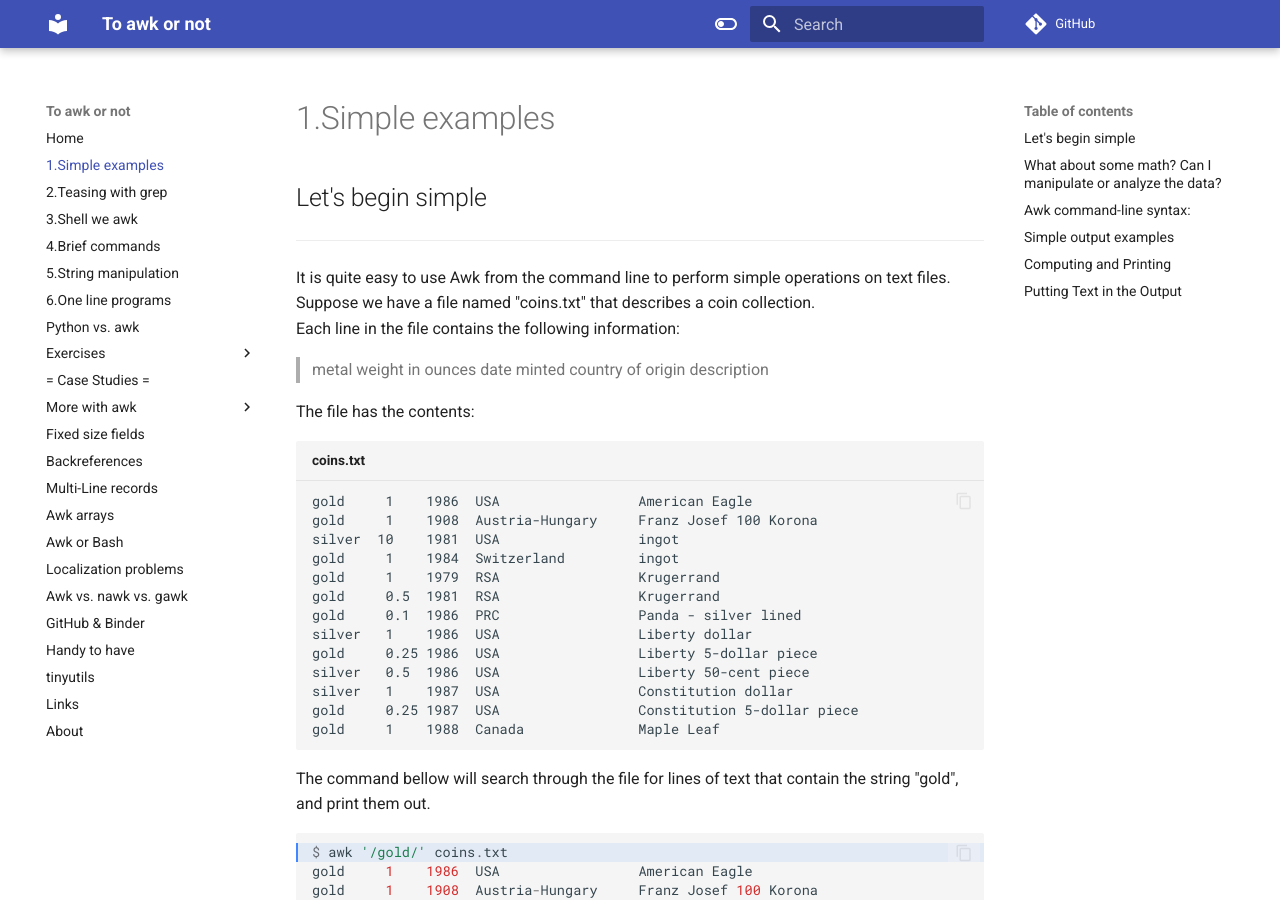
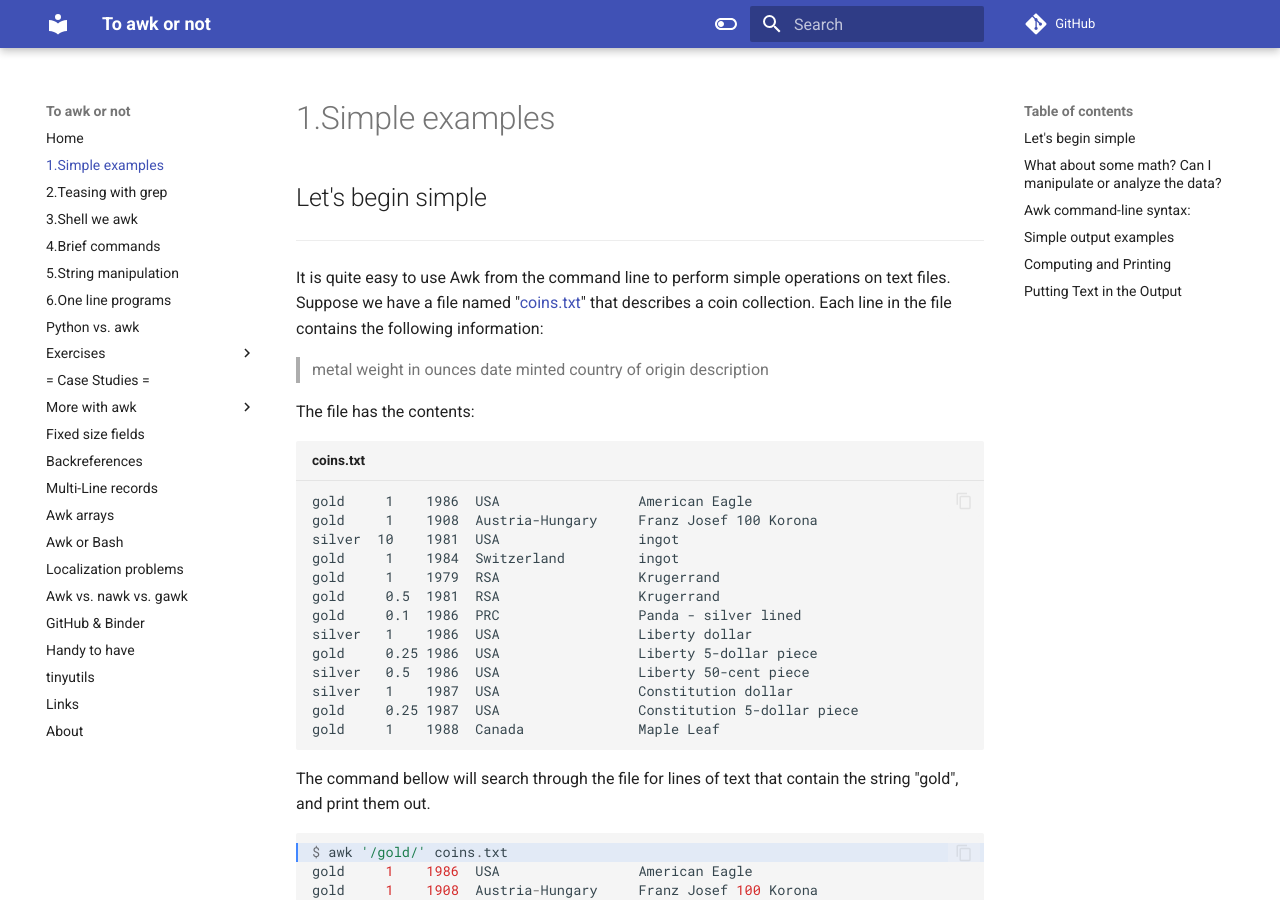
Before and after one commit to pmitev/to-awk-or-not, an MkDocs documentation site: the page built from docs/1.Simple_example.md, in a window 1280 px wide and 900 px high. Built offline with MkDocs 1.6.1 and Material for MkDocs 9.7.7, drawn with Linux system fonts in a browser that asks for light colours; comment, search, counter and statistics services are not loaded; part of the change alters nothing that is shown.

```diff
--- a/docs/1.Simple_example.md
+++ b/docs/1.Simple_example.md
@@ -2,7 +2,7 @@
 
 ## Let's begin simple
 ---
-It is quite easy to use Awk from the command line to perform simple operations on text files. Suppose we have a file named "coins.txt" that describes a coin collection.
+It is quite easy to use Awk from the command line to perform simple operations on text files. Suppose we have a file named "[coins.txt](data/coins.txt)" that describes a coin collection.
 Each line in the file contains the following information:
 
 >  metal weight in ounces date minted country of origin description
```
